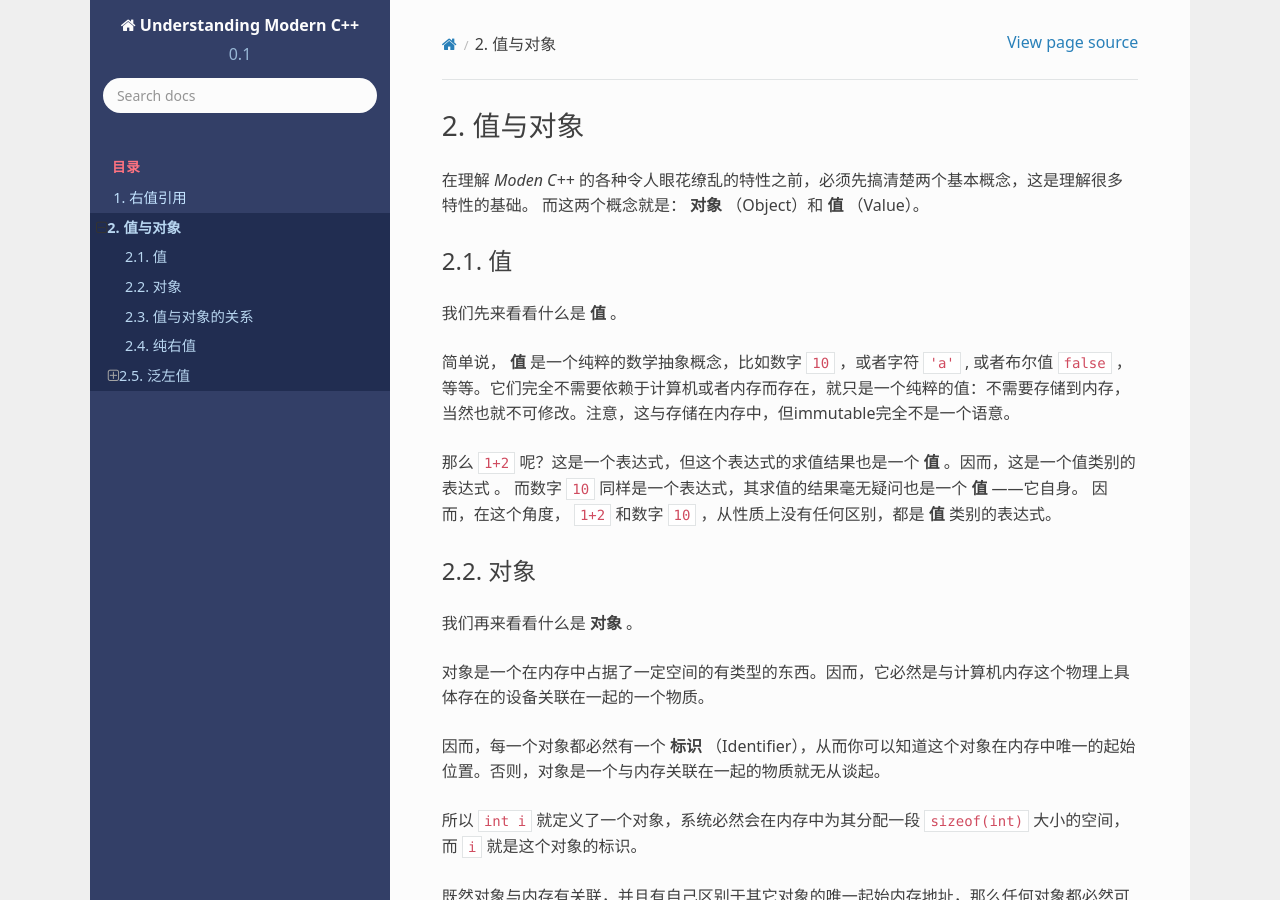
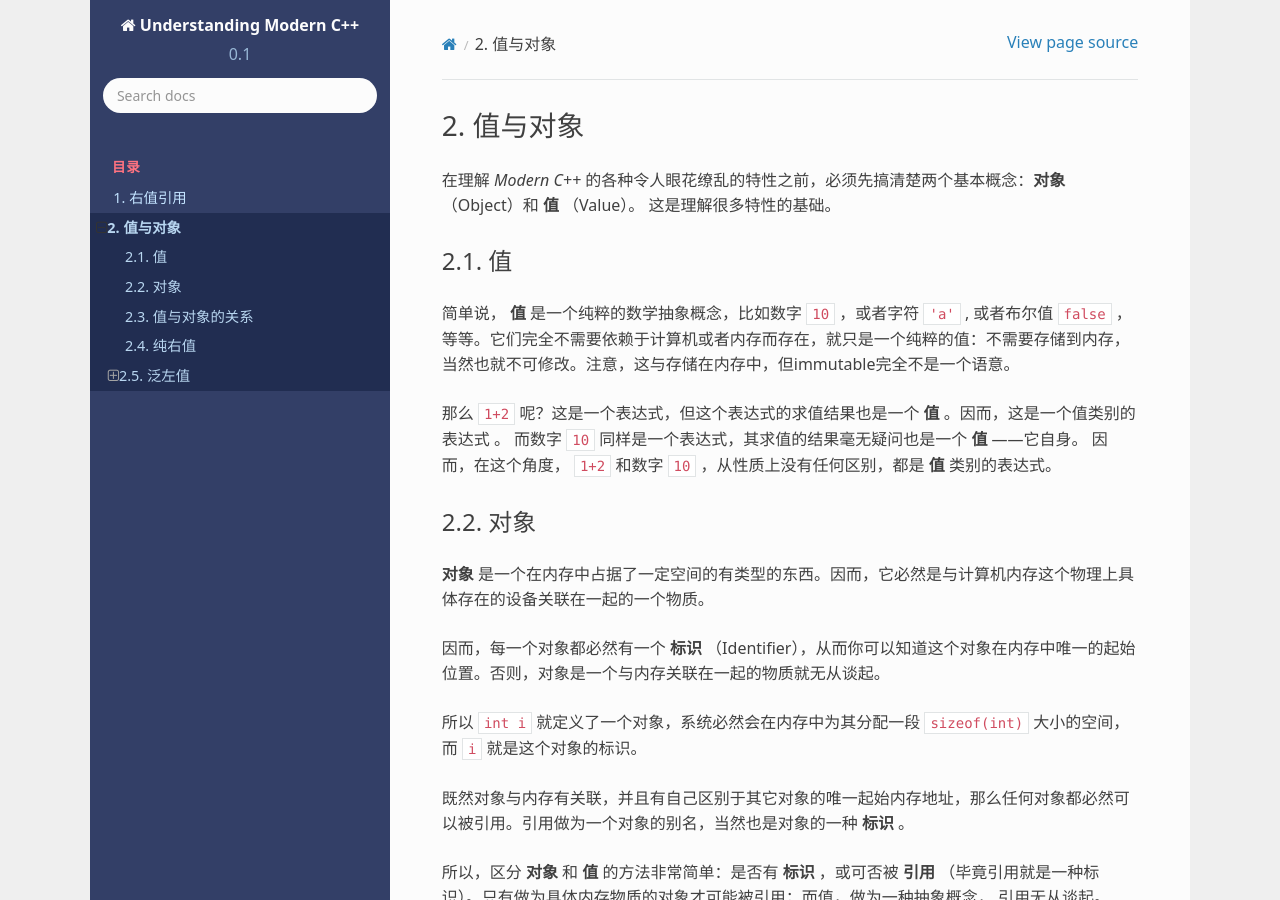
Before and after one commit to godsme/understand_modern_cpp, a Sphinx documentation site: the page built from docs/source/value-category.rst, in a window 1280 px wide and 900 px high. Built offline with Sphinx 7.4.7 and the Read the Docs theme 2.0.0, drawn with Linux system fonts in a browser that asks for light colours; formulas are drawn with MathJax 3.

Commit message:
added more data

```diff
--- a/docs/source/value-category.rst
+++ b/docs/source/value-category.rst
@@ -2,14 +2,11 @@
 值与对象
 ================
 
-在理解 `Moden C++` 的各种令人眼花缭乱的特性之前，必须先搞清楚两个基本概念，这是理解很多特性的基础。
-而这两个概念就是： **对象** （Object）和 **值** （Value）。
-
+在理解 `Modern C++` 的各种令人眼花缭乱的特性之前，必须先搞清楚两个基本概念：**对象** （Object）和 **值** （Value）。
+这是理解很多特性的基础。
 
 值
 -----------
-
-我们先来看看什么是 **值** 。
 
 简单说， **值** 是一个纯粹的数学抽象概念，比如数字 ``10`` ，或者字符 ``'a'`` , 或者布尔值 ``false`` ，等等。它们完全不需要依赖于计算机或者内存而存在，就只是一个纯粹的值：不需要存储到内存，当然也就不可修改。注意，这与存储在内存中，但immutable完全不是一个语意。
 
@@ -21,10 +18,7 @@
 对象
 ---------------
 
-
-我们再来看看什么是 **对象** 。
-
-对象是一个在内存中占据了一定空间的有类型的东西。因而，它必然是与计算机内存这个物理上具体存在的设备关联在一起的一个物质。
+**对象** 是一个在内存中占据了一定空间的有类型的东西。因而，它必然是与计算机内存这个物理上具体存在的设备关联在一起的一个物质。
 
 因而，每一个对象都必然有一个 **标识** （Identifier），从而你可以知道这个对象在内存中唯一的起始位置。否则，对象是一个与内存关联在一起的物质就无从谈起。
 
```
